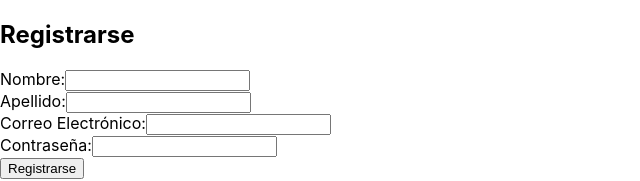
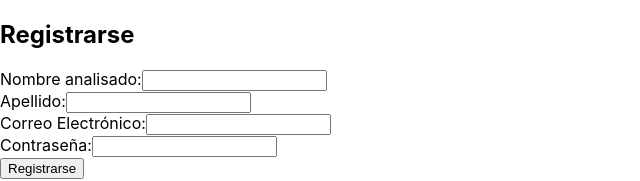
Before and after one commit to ANDRESX1301/APP-ACTAS, a React (Create React App) app in the folder paginaingresoyregistro/: page /Signup in a window 1280 px wide. Shown: the top 181 px of the page, without its empty margins (0-640 px from the left). Built offline with nearby package versions, Linux system fonts and the light colour scheme; the HTML template or start-up script is replaced by a standard one.

Commit message:
analisado

```diff
--- a/paginaingresoyregistro/src/components/Signup.js
+++ b/paginaingresoyregistro/src/components/Signup.js
@@ -17,7 +17,7 @@ const Signup = () => {
       <h2>Registrarse</h2>
       <form>
         <label>
-          Nombre:
+          Nombre analisado:
           <input type="text" value={nombre} onChange={(e) => setnombre(e.target.value)} />
         </label>
         <br />
```
